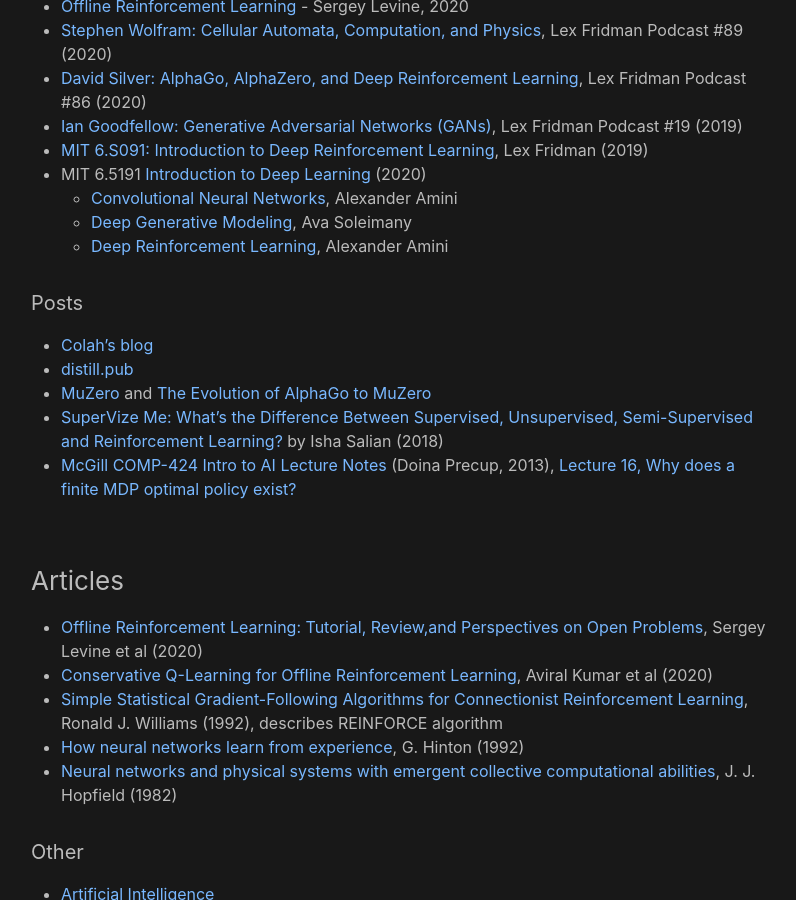
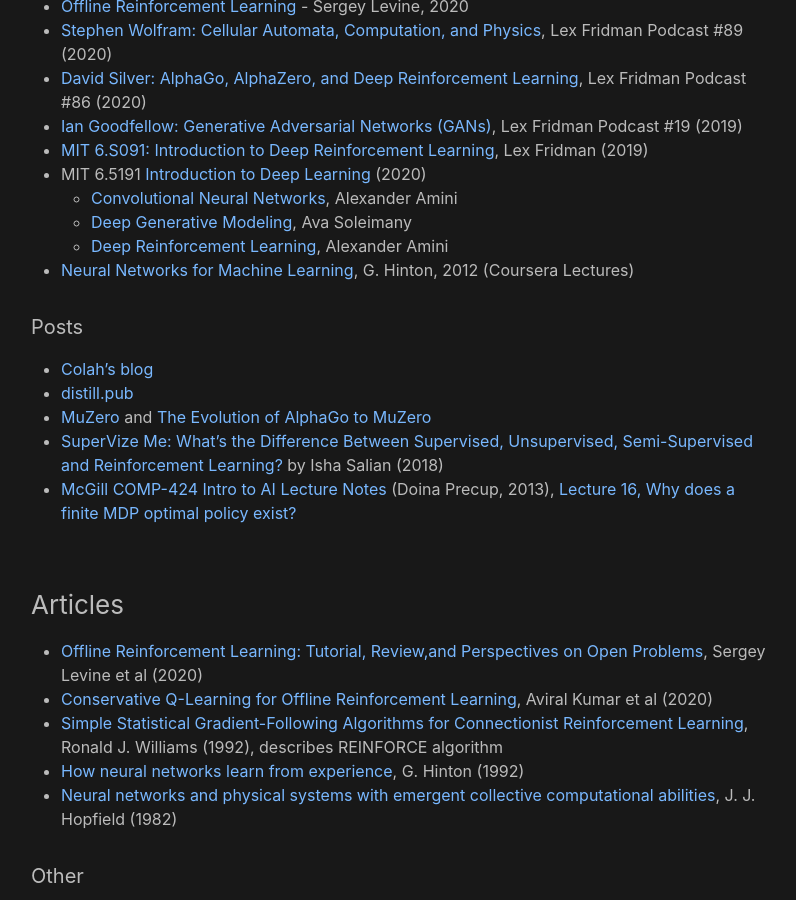
Before and after one commit to analytiq-hub/sigagent.github.io, a Jekyll site: the page built from machine_learning.md, in a window 1280 px wide and 900 px high, scrolled down 944 px. Shown: the whole window, without its empty margins (239-1035 px from the left). Built offline with Jekyll 4.4.1, drawn with Linux system fonts in a browser that asks for light colours.

Commit message:
*** empty log message ***

```diff
--- a/machine_learning.md
+++ b/machine_learning.md
@@ -38,6 +38,7 @@ title: Machine Learning
   * [Convolutional Neural Networks](https://www.youtube.com/watch?v=iaSUYvmCekI), Alexander Amini
   * [Deep Generative Modeling](https://www.youtube.com/watch?v=rZufA635dq4&list=PLtBw6njQRU-rwp5__7C0oIVt26ZgjG9NI&index=4), Ava Soleimany
   * [Deep Reinforcement Learning](https://www.youtube.com/watch?v=i6Mi2_QM3rA), Alexander Amini
+* [Neural Networks for Machine Learning](https://www.cs.toronto.edu/~hinton/coursera_lectures.html), G. Hinton, 2012 (Coursera Lectures)
 
 #### Posts
 * [Colah's blog](http://colah.github.io/)
```
